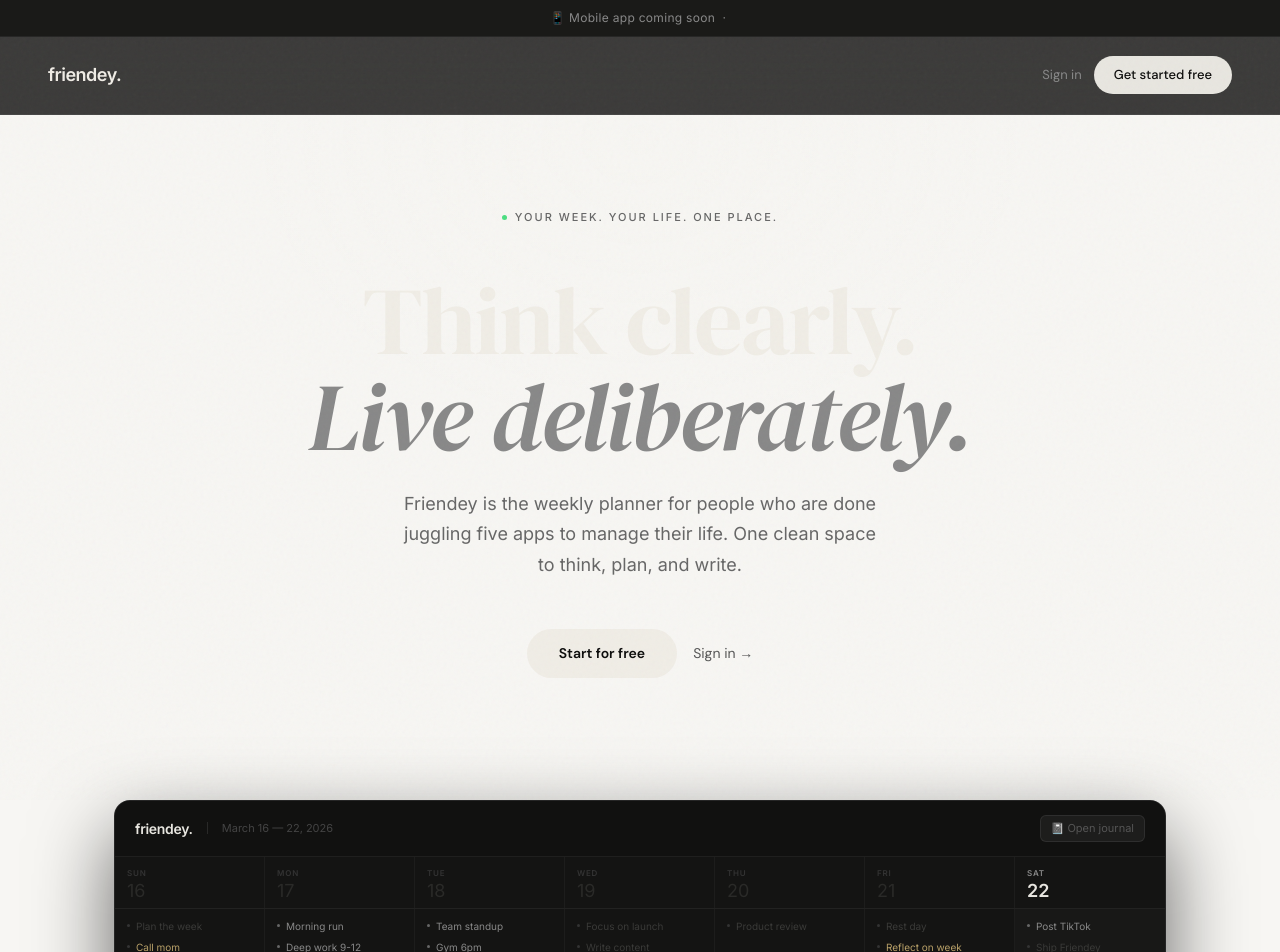
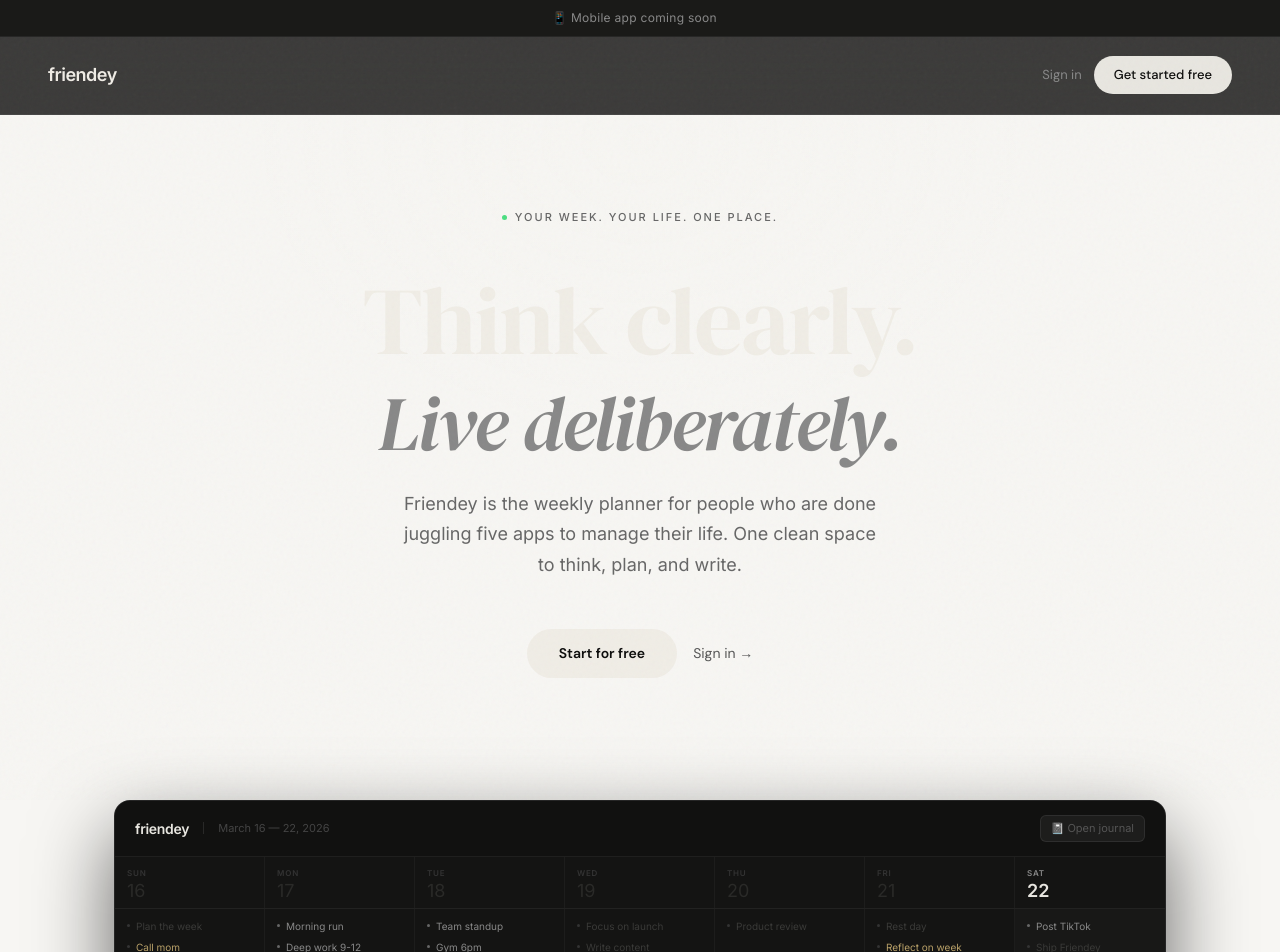
Before and after one commit to arthurrubinshteyn-byte/friendey, a Next.js app: page / in a window 1280 px wide. Shown: the top 952 px of the page. Built offline with nearby package versions, Linux system fonts and the light colour scheme.

Commit message:
Update page.tsx

```diff
--- a/app/page.tsx
+++ b/app/page.tsx
@@ -101,11 +101,11 @@ export default function Landing() {
 
       {/* Announcement bar */}
       <div className="announce-bar">
-        📱 Mobile app coming soon &nbsp;·&nbsp;
+        📱 Mobile app coming soon &nbsp;&nbsp;
       </div>
 
       <nav>
-        <div className="nav-logo">friendey.</div>
+        <div className="nav-logo">friendey</div>
         <div className="nav-right">
           <button className="nav-signin" onClick={() => router.push('/login')}>Sign in</button>
           <button className="nav-cta" onClick={() => router.push('/login')}>Get started free</button>
@@ -118,7 +118,7 @@ export default function Landing() {
           Your week. Your life. One place.
         </div>
         <h1 className={`hero-headline${visible ? ' visible' : ''}`}>
-          Think clearly.<br /><em>Live deliberately.</em>
+          Think clearly.<br /><em style={{ fontSize: '0.80em' }}>Live deliberately.</em>
         </h1>
         <p className={`hero-sub${visible ? ' visible' : ''}`}>
           Friendey is the weekly planner for people who are done juggling five apps to manage their life. One clean space to think, plan, and write.
@@ -133,7 +133,7 @@ export default function Landing() {
         <div className="preview-frame">
           <div className="preview-bar">
             <div className="preview-bar-left">
-              <span className="preview-logo">friendey.</span>
+              <span className="preview-logo">friendey</span>
               <div className="preview-divider" />
               <span className="preview-week">March 16 — 22, 2026</span>
             </div>
@@ -233,7 +233,7 @@ export default function Landing() {
       </section>
 
       <footer>
-        <div className="footer-logo">friendey.</div>
+        <div className="footer-logo">friendey</div>
         <div className="footer-right">© 2026 Friendey. Built for thinkers.</div>
       </footer>
     </>
```
